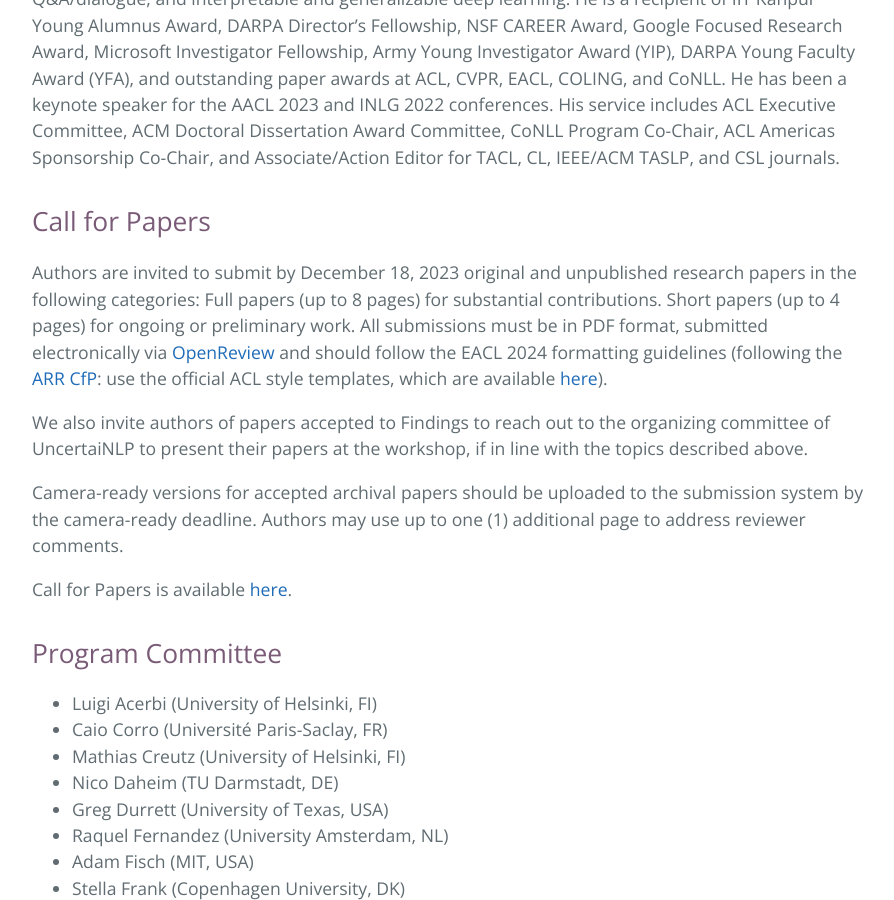
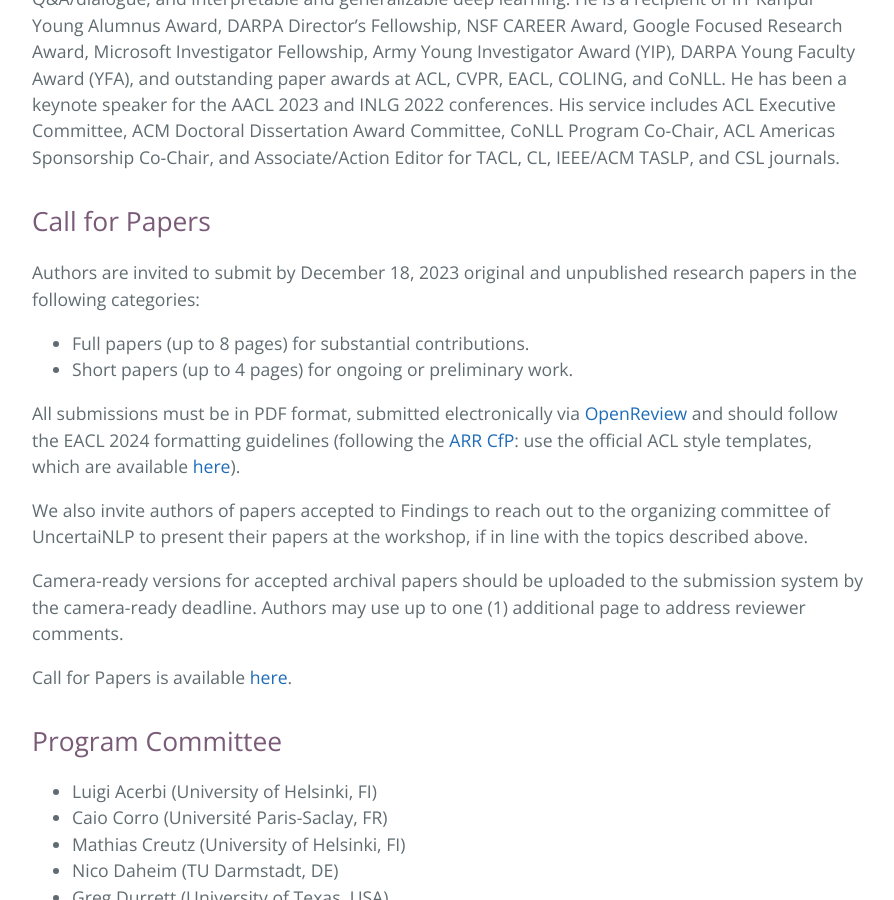
Before and after one commit to uncertainlp/uncertainlp.github.io, a Jekyll site: the page built from index.md, in a window 1280 px wide and 900 px high, scrolled down 4129 px. Shown: the whole window, without its empty margins (192-1086 px from the left). Built offline with Jekyll 4.4.1, drawn with Linux system fonts in a browser that asks for light colours; the repository's description, which GitHub fills in, is left out.

Commit message:
formatting update for submission guidelines

```diff
--- a/index.md
+++ b/index.md
@@ -85,8 +85,10 @@ UncertaiNLP welcomes submissions to topics related (but not limited) to:
 
 ## Call for Papers
 Authors are invited to submit by December 18, 2023 original and unpublished research papers in the following categories:
-Full papers (up to 8 pages) for substantial contributions.
-Short papers (up to 4 pages) for ongoing or preliminary work.
+
+- Full papers (up to 8 pages) for substantial contributions.
+- Short papers (up to 4 pages) for ongoing or preliminary work.
+
 All submissions must be in PDF format, submitted electronically via [OpenReview](https://openreview.net/group?id=eacl.org/EACL/2024/Workshop/UncertaiNLP) and should follow the EACL 2024 formatting guidelines (following the [ARR CfP](https://aclrollingreview.org/cfp): use the official ACL style templates, which are available [here](https://github.com/acl-org/acl-style-files)).
 
 We also invite authors of papers accepted to Findings to reach out to the organizing committee of UncertaiNLP to present their papers at the workshop, if in line with the topics described above.
```
Also changed, not shown: cfp.md (+2 -0 lines).
